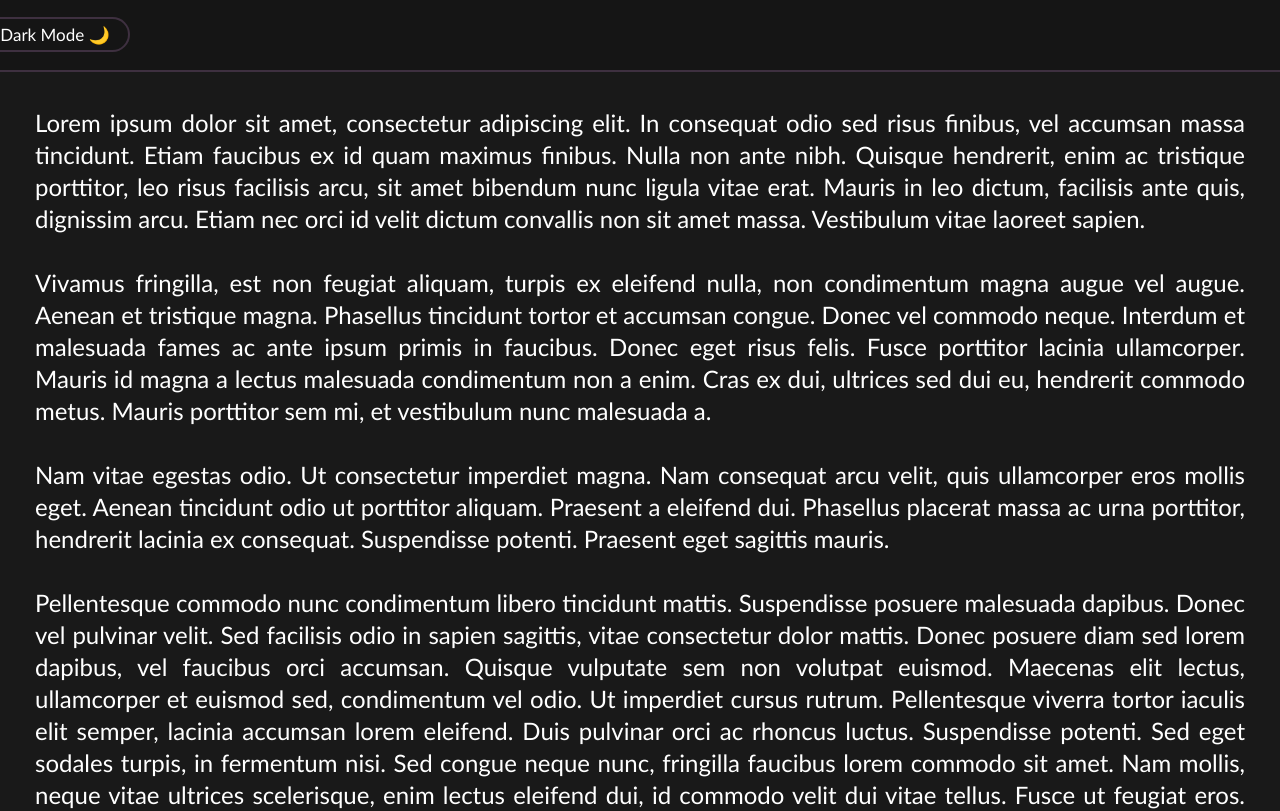
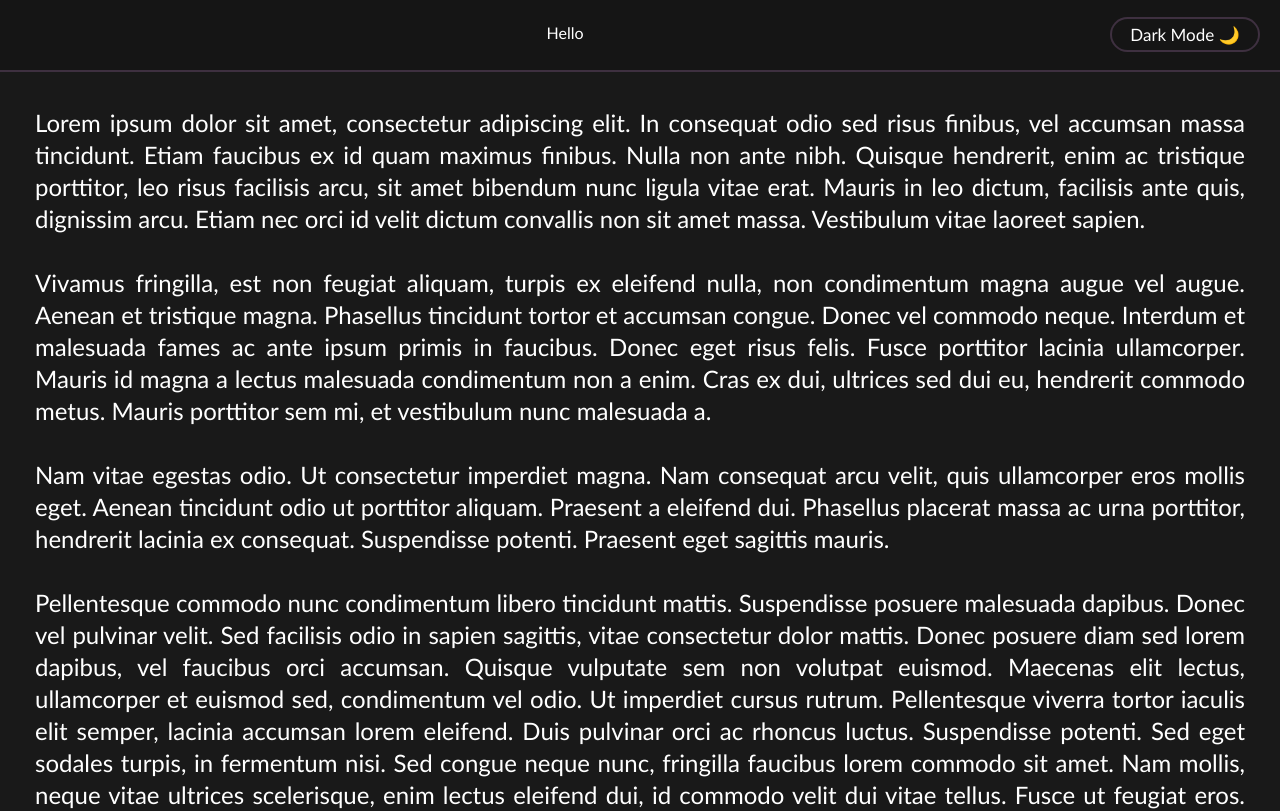
Before and after one commit to XGR-Development/XGR-Website, a plain HTML site: page html/main.html in a window 1280 px wide. Shown: the top 811 px of the page. Drawn offline with Linux system fonts and the light colour scheme.

Commit message:
Update main.html

```diff
--- a/html/main.html
+++ b/html/main.html
@@ -12,6 +12,11 @@
   </head>
 <body>
   <header class="header">
+    <nav class="header-navbar">
+      <div>
+        Hello
+      </div>
+    </nav>
     <div class="header-container">
       <button class="header-dark-mode-button" id="mode-button" onclick="switchMode()">Dark Mode 🌙</button>
     </div>
```
